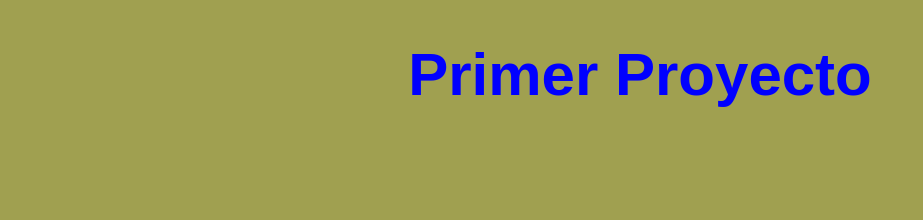
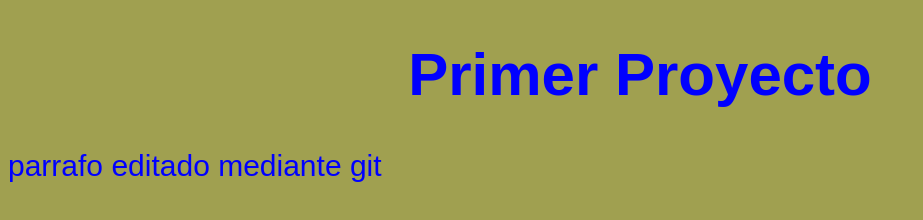
Before and after one commit to devplaceres/CursoGit, a plain HTML site: page index.html in a window 1280 px wide. Shown: the whole page, without its empty margins (0-923 px from the left). Drawn offline with Linux system fonts and the light colour scheme.

Commit message:
Update index.html

```diff
--- a/index.html
+++ b/index.html
@@ -7,7 +7,7 @@
 <body>
 
 	<h1 style="text-align: center;"> Primer Proyecto </h1>
-
+	<p> parrafo editado mediante git <p>
 
 </body>
 </html>
```
